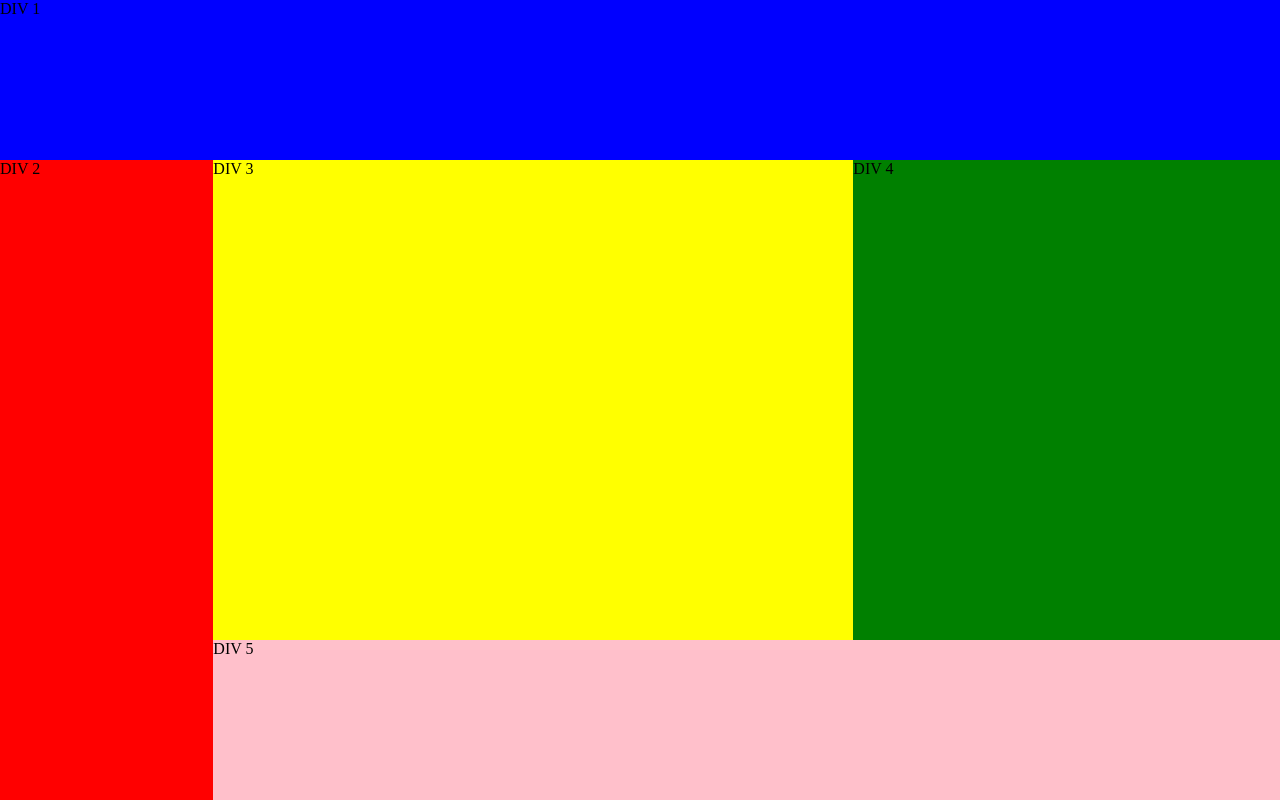
After one commit to lounis59/dwwm2024, a PHP site: page /CSS/grid/area.html in a window 1280 px wide. The commit adds this page. Run offline with PHP 8.4, Linux system fonts and the light colour scheme.

Commit message:
cours grid area

```diff
--- /dev/null
+++ b/01 html/CSS/grid/area.html
@@ -0,0 +1,20 @@
+<!DOCTYPE html>
+<html lang="fr">
+
+<head>
+    <meta charset="UTF-8">
+    <meta name="viewport" content="width=device-width, initial-scale=1.0">
+    <title>Grid area</title>
+    <link rel="stylesheet" href="style.css">
+</head>
+
+<body class="cours2">
+    <div class="item1">DIV 1</div>
+    <div class="item2">DIV 2</div>
+    <div class="item3">DIV 3</div>
+    <div class="item4">DIV 4</div>
+    <div class="item5">DIV 5</div>
+
+</body>
+
+</html>
--- a/01 html/CSS/grid/index.html
+++ b/01 html/CSS/grid/index.html
@@ -8,7 +8,7 @@
     <link rel="stylesheet" href="style.css">
 </head>
 
-<body>
+<body class="cours1">
     <!-- (header>h1{Decouvront les grilles CSS})+(main>div*8>{DIV $})+footer>a>{Grid Garden} -->
     <header>
         <h1>Decouvront les grilles CSS</h1>
--- a/01 html/CSS/grid/style.css
+++ b/01 html/CSS/grid/style.css
@@ -12,7 +12,7 @@
     Le display grid permet de creer une grille d'autant de colonne et de rangee que souhaiter
     puis de placer les different element enfant sur cette grille
 */
-body {
+body.cours1 {
     min-height: 100vh;
     display: grid;
     /*
@@ -102,3 +102,52 @@ main div:nth-child(5) {
 }
 
 /*  Les elemnt non placer viendront utiliser les case restantes. */
+/* ------------------------GRID AREA -------------------- */
+.cours2 {
+    height: 100vh;
+    display: grid;
+    /*
+        Le fr represente une fraction du site
+        Ici dans nos ranger nous avon un totale de 5fr
+        J'indique a ma premiere range de prendre 1/5eme de la hauteur
+        A la seconde de prendre 3/5eme et la derniere de nouveau 1/5
+    */
+    grid-template-rows: 1fr 3fr 1fr;
+    /*  Ici nous avont 6 fois 1fr chaque colonne prend donc 1/6eme de la largeur */
+    grid-template-columns: repeat(6, 1fr);
+    /*
+        Si on a nomme nos element avec grid-area
+        On peut venir les placer grace a grid-template-area chaque"" represente une nouvelle ligne et chaque nom separe d'un espace une nouvelle colonne
+        Attention de bien respecter le meme nombre de colonne a chaque ligne
+    */
+    grid-template-areas:
+        "header header header header header header"
+        "menu article article article chaussette chaussette "
+        "menu footer footer footer footer footer";
+}
+
+.item1 {
+    background: blue;
+    /* grid-area peut aussi etre utiliser pour nommer les element dans la grille  */
+    grid-area: header;
+}
+
+.item2 {
+    background: red;
+    grid-area: menu;
+}
+
+.item3 {
+    background: yellow;
+    grid-area: article;
+}
+
+.item4 {
+    background: green;
+    grid-area: chaussette;
+}
+
+.item5 {
+    background: pink;
+    grid-area: footer;
+}
```
